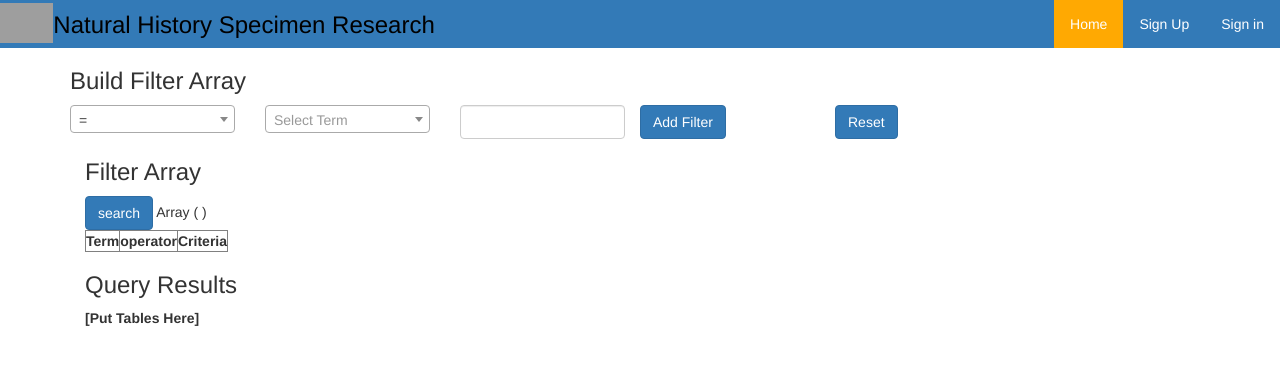
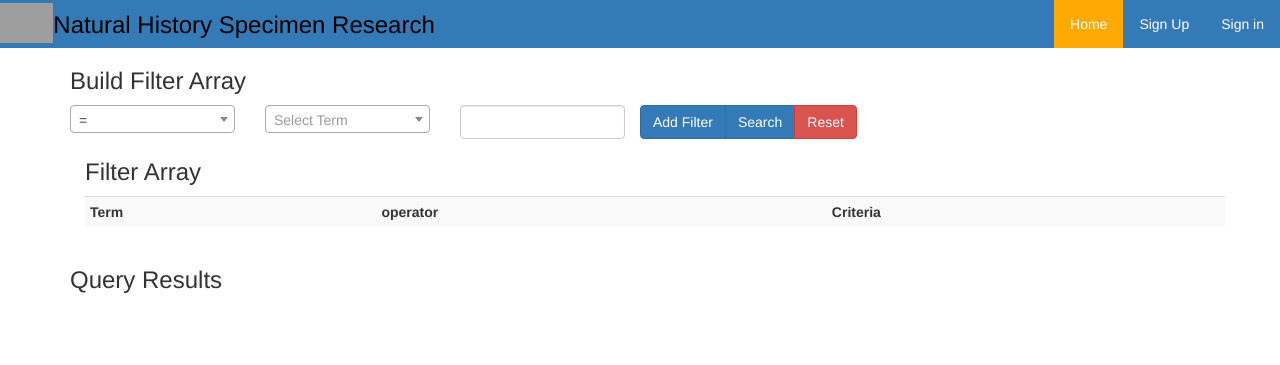
Before and after one commit to prcbass/UFNaturalHistorySpecimenExchange, a CodeIgniter app: page /database/ in a window 1280 px wide. Shown: the top 365 px of the page. Run offline with CodeIgniter, Linux system fonts and the light colour scheme; lists and menus that the app fills with data are empty; some libraries are stand-ins or nearby versions; grey boxes are pictures that could not be loaded.

Commit message:
Looking sharp. Filters tested, adding more formatting. TAXONDETERMINATION and COLLECTIONEVENT are joined.

```diff
--- a/application/models/Specimen_model.php
+++ b/application/models/Specimen_model.php
@@ -16,23 +16,31 @@ class Specimen_model extends CI_Model {
         public function search_specimen($filterArray,$execute_query = TRUE)
         {
                 $this->load->helper('url');
-                $this->db->limit(50);
+                $this->db->limit(25);
                 foreach ($filterArray as $f):
                         if ($f['operator'] == 'equal')
                                 $this->db->where($f['specimenTerm'],$f['criteria']);
+                        if ($f['operator'] == "not")
+                        {
+                                $t = $f['specimenTerm'] . "!=";
+                                $this->db->where($t,$f['criteria']);
+                        }
                         if ($f['operator'] == 'tuple')
-                                $this->db->where_in($f['specimenTerm'],$f['criteria']);
+                                $this->db->where_in($f['specimenTerm'],explode(",",$f['criteria']));
                         if ($f['operator'] == 'nottuple')
-                                $this->db->where_not_in($f['specimenTerm'],$f['criteria']);
+                                $this->db->where_not_in($f['specimenTerm'],explode(",",$f['criteria']));
                         if ($f['operator'] == 'like')
-                                $this->db->where_like($f['specimenTerm'],$f['criteria']);
+                                $this->db->like($f['specimenTerm'],$f['criteria']);
                         if ($f['operator'] == 'likeafter')
-                                $this->db->where_like($f['specimenTerm'],$f['criteria'],'after');
+                                $this->db->like($f['specimenTerm'],$f['criteria'],'after');
                         if ($f['operator'] == 'likebefore')
-                                $this->db->where_like($f['specimenTerm'],$f['criteria'],'before');
+                                $this->db->like($f['specimenTerm'],$f['criteria'],'before');
                 endforeach;
                 $this->db->from('SPECIMEN');
-                if ($execute_query === TRUE)
+                $this->db->join('TAXONDETERMINATION','SPECIMEN.DETERMINATIONID = TAXONDETERMINATION.DETERMINATIONID');
+                $this->db->join('COLLECTIONEVENT','SPECIMEN.COLLECTIONEVENTID = COLLECTIONEVENT.COLLECTIONEVENTID');
+
+                if ($execute_query === FALSE)
                 {
                         $query = $this->db->get_compiled_select();
                         return $query;
--- a/application/views/specimen_search.php
+++ b/application/views/specimen_search.php
@@ -10,6 +10,7 @@
       <div class="col-md-2">
         <select class="form-control" name="operator">
           <option value="equal"> = </option>
+          <option value="not"> != </option>
           <option value="tuple">in tuple</option>
           <option value="nottuple">not in tuple</option>
           <option value="like">contains</option>
@@ -30,25 +31,21 @@
       <div class="col-md-2">
         <input class="form-control" name="filterCriteria" />
       </div>
-      <div class="col-md-2">
-        <div class="row">
-          <input class="btn btn-primary left" type="submit" name="submit" id="submit" value="Add Filter" />
+        <div class="btn-group">
+          <input class="btn btn-group btn-primary" type="submit" name="submit" id="submit" value="Add Filter" />
+          <input class="btn btn group btn-primary" type="submit" name="run_search" id="run_search" value="Search" />
+          <input class="btn btn-group btn-danger" type="submit" name="reset_search" id="reset_search" value="Reset" />
         </div>
-      </div>
-      <div class="col-md-2">
-        <div class="row">
-          <input class="btn btn-primary left" type="submit" name="reset_search" id="reset_search" value="Reset" />
-        </div>
-    </div>
+
   </div>
 
 <!-- BEGIN FILTER ARRAY -->
 <section>
   <div class="container">
     <h3>Filter Array</h3>
-    <input class="btn btn-primary left" type="submit" name="run_search" id="run_search" value="search" />
-    <?php isset($filterArray) ? print_r($filterArray):''; ?>
-    <table border="1" cellpadding="0" cellspacing="0">
+    <div class="row>"
+      <div class="column-sm-1">
+        <table class="table table-hover table-striped table-condensed">
           <tr><th>Term</th><th>operator</th><th>Criteria</th></tr>
           <?php foreach ($filterArray as $filter_item): ?>
             <tr>
@@ -59,6 +56,8 @@
           <?php endforeach; ?>
         </table>
       </div>
+    </div>
+  </div>
 </section>
 <!-- END FILTER ARRAY -->
 
@@ -66,9 +65,23 @@
 <section>
   <div class="container">
     <h3>Query Results</h3>
-    <?php if (isset($sql)) print_r($sql);  ?>
-    <?php //print_r($searchresult); ?>
-    <strong>[Put Tables Here]</strong>
+    <?php if (isset($sql)) echo "<p>$sql</p>";  ?>
+    <?php if (isset($searchresult) && count($searchresult) > 0): ?>
+      <table class="table table-hover table-stripped table-bordered table-condensed">
+        <thead>
+          <tr>
+            <th><?php echo implode('</th><th>', array_keys(current($searchresult))); ?></th>
+          </tr>
+        </thead>
+        <tbody>
+      <?php foreach ($searchresult as $row): array_map('htmlentities', $row); ?>
+          <tr>
+            <td><?php echo implode('</td><td>', $row); ?></td>
+          </tr>
+      <?php endforeach; ?>
+        </tbody>
+      </table>
+    <?php endif; ?>
   </div>
 </section>
 <!-- END QUERY RESULTS -->
```
Lines whose indentation alone changed are shown as unchanged.
